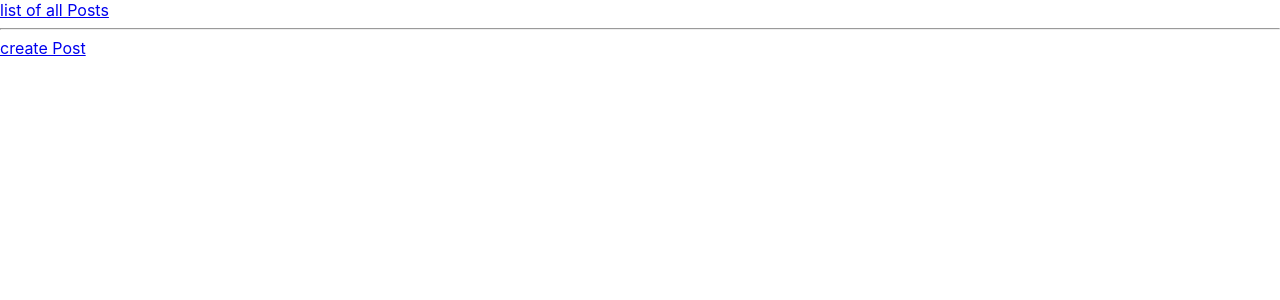
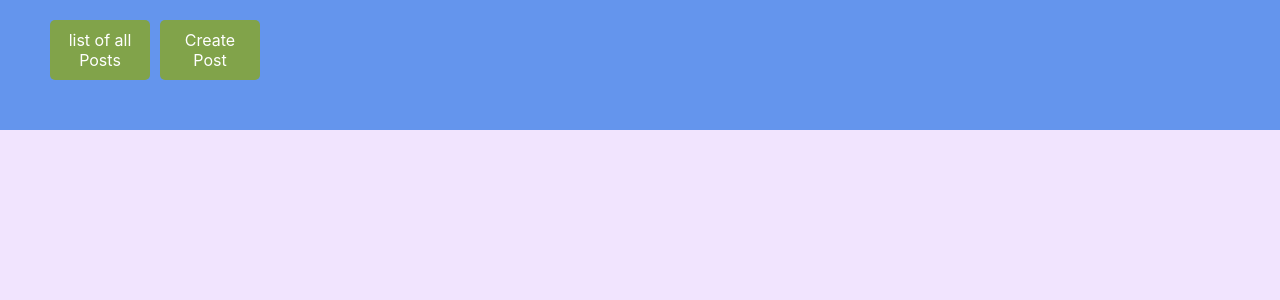
Before and after one commit to baluxxignat/inquire, a React (Create React App) app: page / in a window 1280 px wide. Shown: the top 300 px of the page. Built offline with nearby package versions, Linux system fonts and the light colour scheme.

Commit message:
updated but all list not refresh

```diff
--- /dev/null
+++ b/src/App.css
@@ -0,0 +1,46 @@
+*{
+    margin: 0;
+    padding: 0;
+    box-sizing: border-box;
+}
+body{
+    background-color: #f1e4fe;
+}
+.wrap{
+    padding: 20px 50px 50px 50px;
+}
+h1{
+    margin-bottom: 30px;
+}
+.navigation{
+    display: flex;
+    column-gap: 10px;
+}
+.navigation a{
+    display: block;
+    width: 100px;
+    padding: 10px;
+    text-decoration: none;
+    text-align: center;
+    background-color: #81a34a;
+    border-radius: 5px;
+    color: white;
+}
+.navigation a:hover{
+    background-color: #5d7b38;
+}
+h2{
+    margin: 10px 0;
+}
+.btn{
+    display: inline-block;
+    padding: 3px 7px;
+    margin: 5px 0;
+    text-decoration: none;
+    background-color: #594c91;
+    border-radius: 5px;
+    color: white;
+}
+.btn:hover {
+    background-color: #3f3565;
+}
--- a/src/App.js
+++ b/src/App.js
@@ -6,15 +6,15 @@ import {
 } from "react-router-dom";
 import Posts from "./components/posts/Posts";
 import CreatePost from "./components/createPost/CreatePost";
+import './App.css';
 
 function App() {
-
     return (
+        <div className={'wrap'}>
             <Router>
-            <div>
+                <div className={'navigation'}>
                     <Link to={'/posts'}>list of all Posts</Link>
-                <hr/>
-                <Link to={'/create'}>create Post</Link>
+                    <Link to={'/create'}>Create Post</Link>
                 </div>
 
                 <Switch>
@@ -22,6 +22,7 @@ function App() {
                     <Route path={'/create'} component={CreatePost}/>
                 </Switch>
             </Router>
+        </div>
     );
 }
 
--- a/src/components/post/Post.js
+++ b/src/components/post/Post.js
@@ -1,8 +1,8 @@
 import React, {useState} from "react";
-import {getSinglePost, updatePostById} from "../../services/API";
+import {getSinglePost} from "../../services/API";
 import PostDetails from "../post-details/PostDetails";
 import './Post.css';
-import {Route, Switch, Link} from "react-router-dom";
+import {Route, Switch, Link, BrowserRouter as Router} from "react-router-dom";
 import UpdatePost from "../updatePost/UpdatePost";
 
 export default function Post({toPost: {id, title}}) {
@@ -25,8 +25,17 @@ export default function Post({toPost: {id, title}}) {
                 </button>
 
                 <div>
-                    <Link to={'/' + id + '/update'}>Update post</Link>
-                    <Route path={'/' + id + '/update'} render={() => {return <UpdatePost/>;}}/>;
+                    <Router >
+                        <div>
+                            <Link to={'/' + id + '/update'}>Update post</Link>
+                        </div>
+
+                        <Switch>
+                            <Route path={'/' + id + '/update'} render={() => {
+                               return <UpdatePost id={id}/>;
+                            }}/>;
+                        </Switch>
+                    </Router>
                 </div>
             </div>
             <hr/>
--- a/src/components/posts/Posts.css
+++ b/src/components/posts/Posts.css
@@ -0,0 +1,5 @@
+.posts{
+    display: flex;
+    flex-wrap: wrap;
+    column-gap: 5px;
+}
--- a/src/components/posts/Posts.js
+++ b/src/components/posts/Posts.js
@@ -1,11 +1,13 @@
 import Post from "../post/Post";
 import {useEffect, useState} from "react";
 import {getAllPosts} from "../../services/API";
+import PostDetails from "../post-details/PostDetails";
+import {Route, Switch} from "react-router-dom";
+import './Posts.css';
 
 export default function Posts() {
 
     let [posts, setPosts] = useState([]);
-
     useEffect(() => {
         getAllPosts().then(response => {
             setPosts([...response.data]);
@@ -14,9 +16,15 @@ export default function Posts() {
 
     return (
         <div>
+            <h2>List of Posts</h2>
+            <div className={'posts'}>
                 {
-            posts.map(singlePost => <Post key={singlePost.id} toPost={singlePost} />)
+                    posts.map(singlePost => <Post key={singlePost.id} toPost={singlePost}/>)
                 }
+            </div>
+            <Switch>
+                <Route path={'/posts/:id'} component={PostDetails}/>
+            </Switch>
         </div>
     );
 }
--- a/src/components/updatePost/UpdatePost.js
+++ b/src/components/updatePost/UpdatePost.js
@@ -2,10 +2,11 @@
 import {updatePostById} from "../../services/API";
 import Form from "../form/Form";
 
-export default function UpdatePost() {
+export default function UpdatePost({id}) {
     const dataFromUser = (data) => {
-        updatePostById(data.title, data.body).then(response => {
-            console.log('Post created', response);
+        console.log(data.title, data.body);
+        updatePostById(id, data.title, data.body).then(response => {
+            console.log('Post updated', response);
         });
     };
 
--- a/src/services/API.js
+++ b/src/services/API.js
@@ -7,8 +7,9 @@ let axiosInstance = axios.create({
 
 const getAllPosts = () => axiosInstance('');
 const getSinglePost = (id) => axiosInstance.get('/'+ id, {params: {_embed: "comments"}});
+const deleteSinglePost = (id) => axiosInstance.delete('/'+ id );
 const createPost = (title, body ) => axiosInstance.post('',{title, body});
 const updatePostById = (id, newtitle, newbody) => axiosInstance.put('/'+ id, {newtitle, newbody} );
 
 
-export {getAllPosts, getSinglePost, createPost, updatePostById};
+export {getAllPosts, getSinglePost, createPost, updatePostById, deleteSinglePost};
```
Lines whose indentation alone changed are shown as unchanged.
